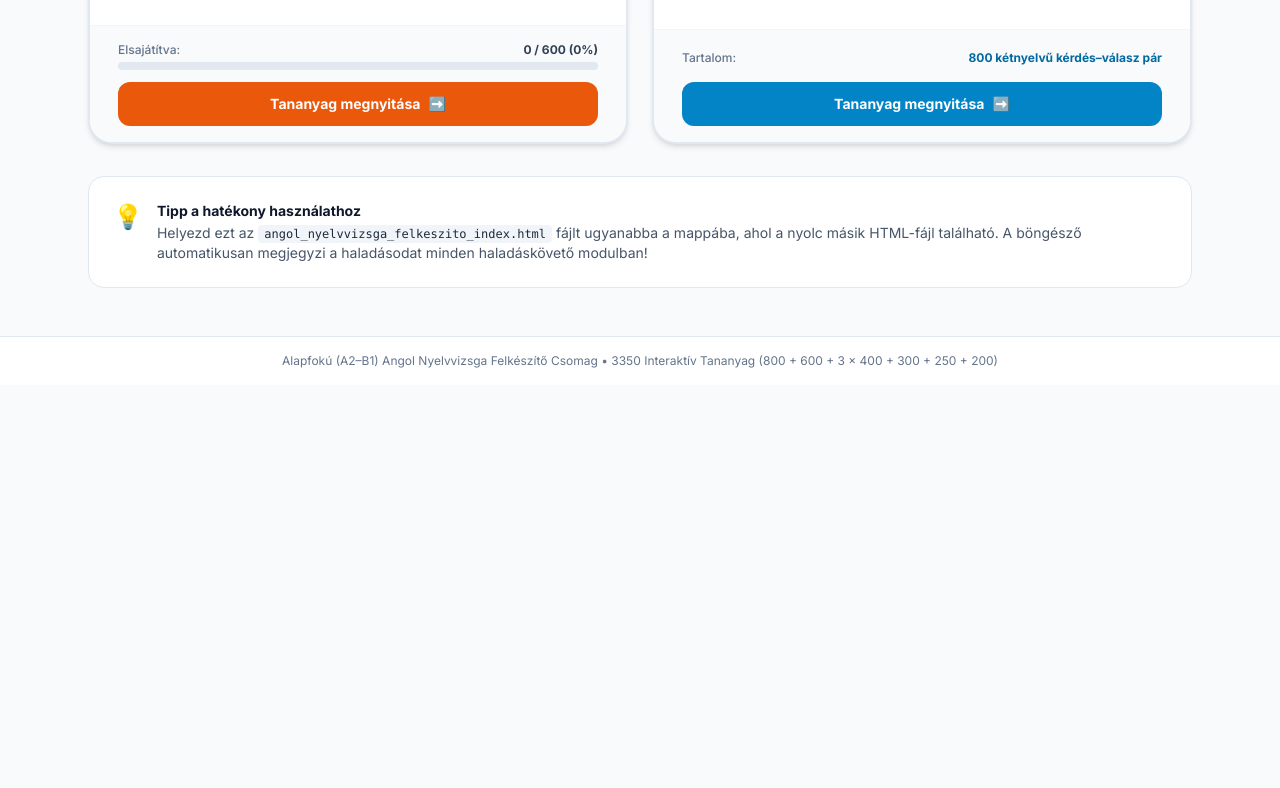
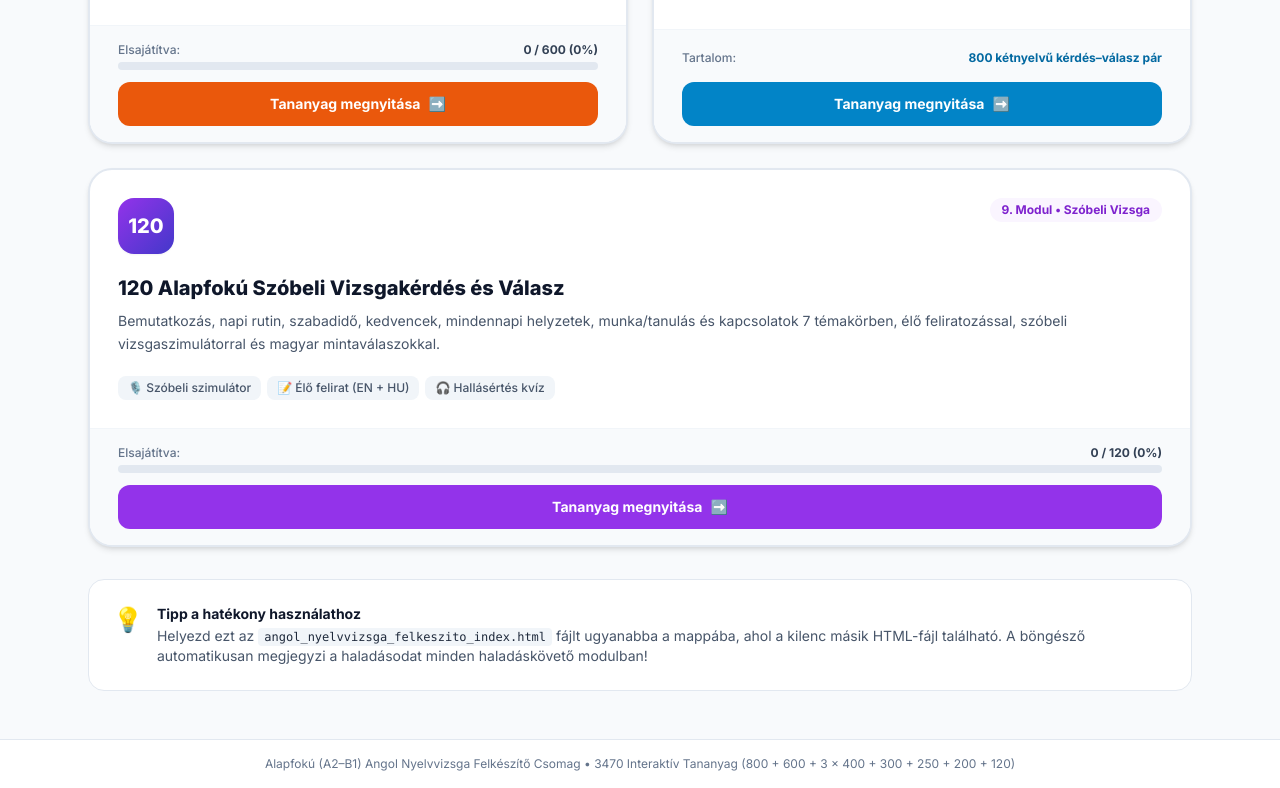
Before and after one commit to vlgyok2-byte/angol, a plain HTML site: page angol_nyelvvizsga_felkeszito_index.html in a window 1280 px wide. Shown: the part 1914-2702 px from the top of the page. Before the commit the page ends 2299 px from the top, so only its background shows below. Drawn offline with nearby package versions, Linux system fonts and the light colour scheme.

Commit message:
Update content for 9 modules and progress tracking

```diff
--- a/angol_nyelvvizsga_felkeszito_index.html
+++ b/angol_nyelvvizsga_felkeszito_index.html
@@ -31,7 +31,7 @@
                 </div>
                 <div>
                     <h1 class="text-lg sm:text-xl font-extrabold text-slate-900 leading-tight">Angol Nyelvvizsga Felkészítő</h1>
-                    <p class="text-xs text-slate-500">3350 interaktív tanulókártya és kérdés • Brit & Amerikai kiejtéssel</p>
+                    <p class="text-xs text-slate-500">3470 interaktív tanulókártya és kérdés • Brit & Amerikai kiejtéssel</p>
                 </div>
             </div>
 
@@ -40,7 +40,7 @@
                 <div>
                     <div class="flex items-center justify-between text-xs gap-4 mb-1">
                         <span class="font-semibold text-slate-600">Összesített haladás:</span>
-                        <span id="totalProgressText" class="font-extrabold text-emerald-700">0 / 2549 (0%)</span>
+                        <span id="totalProgressText" class="font-extrabold text-emerald-700">0 / 2669 (0%)</span>
                     </div>
                     <div class="w-44 h-2 bg-slate-200 rounded-full overflow-hidden">
                         <div id="totalProgressBar" class="h-full bg-emerald-500 transition-all duration-500" style="width: 0%"></div>
@@ -60,7 +60,7 @@
                 Válaszd ki a gyakorolni kívánt tananyagmodult!
             </h2>
             <p class="text-sm sm:text-base text-slate-300 max-w-2xl mx-auto leading-relaxed">
-                A 8 modul összesen 3350 válogatott tételt tartalmaz példamondatokkal, definíciókkal, magyar fordítással, vizsgatippekkel, kvízzel és beépített hangszintézissel.
+                A 9 modul összesen 3470 válogatott tételt tartalmaz példamondatokkal, definíciókkal, magyar fordítással, vizsgatippekkel, kvízzel és beépített hangszintézissel.
             </p>
         </div>
     </section>
@@ -432,6 +432,52 @@
                 </div>
             </a>
 
+            <!-- 9. MODUL: 120 SZÓBELI KÉRDÉS ÉS VÁLASZ -->
+            <a href="120_angol_kerdes_es_valasz_alapfok_szobeli_nyelvvizsga_felkeszito.html" class="group bg-white rounded-3xl border-2 border-slate-200 hover:border-purple-500 shadow-md hover:shadow-xl transition-all duration-300 flex flex-col justify-between overflow-hidden md:col-span-2">
+                <div class="p-6 sm:p-7 space-y-5">
+                    <div class="flex items-start justify-between gap-3">
+                        <div class="w-14 h-14 rounded-2xl bg-gradient-to-br from-purple-600 to-indigo-700 text-white flex items-center justify-center font-extrabold text-xl shadow-sm group-hover:scale-105 transition-transform">
+                            120
+                        </div>
+                        <span class="px-3 py-1 rounded-full bg-purple-50 text-purple-700 font-bold text-xs">
+                            9. Modul • Szóbeli Vizsga
+                        </span>
+                    </div>
+
+                    <div>
+                        <h3 class="text-xl font-extrabold text-slate-900 group-hover:text-purple-600 transition-colors mb-2">
+                            120 Alapfokú Szóbeli Vizsgakérdés és Válasz
+                        </h3>
+                        <p class="text-sm text-slate-600 leading-relaxed">
+                            Bemutatkozás, napi rutin, szabadidő, kedvencek, mindennapi helyzetek, munka/tanulás és kapcsolatok 7 témakörben, élő feliratozással, szóbeli vizsgaszimulátorral és magyar mintaválaszokkal.
+                        </p>
+                    </div>
+
+                    <div class="flex flex-wrap gap-1.5 text-xs font-medium text-slate-600">
+                        <span class="px-2.5 py-1 rounded-lg bg-slate-100">🎙️ Szóbeli szimulátor</span>
+                        <span class="px-2.5 py-1 rounded-lg bg-slate-100">📝 Élő felirat (EN + HU)</span>
+                        <span class="px-2.5 py-1 rounded-lg bg-slate-100">🎧 Hallásértés kvíz</span>
+                    </div>
+                </div>
+
+                <div class="px-6 sm:px-7 py-4 bg-slate-50 border-t border-slate-100 space-y-3">
+                    <div>
+                        <div class="flex items-center justify-between text-xs mb-1">
+                            <span class="font-medium text-slate-500">Elsajátítva:</span>
+                            <span id="prog-text-9" class="font-bold text-slate-700">0 / 120 (0%)</span>
+                        </div>
+                        <div class="w-full h-2 bg-slate-200 rounded-full overflow-hidden">
+                            <div id="prog-bar-9" class="h-full bg-purple-600 transition-all duration-300" style="width: 0%"></div>
+                        </div>
+                    </div>
+
+                    <div class="w-full py-3 px-4 rounded-xl bg-purple-600 group-hover:bg-purple-700 text-white font-bold text-sm text-center shadow-xs transition flex items-center justify-center gap-2">
+                        <span>Tananyag megnyitása</span>
+                        <span class="group-hover:translate-x-1 transition-transform">➡️</span>
+                    </div>
+                </div>
+            </a>
+
         </div>
 
         <!-- Használati tipp sáv -->
@@ -441,7 +487,7 @@
                 <div>
                     <h4 class="text-sm font-bold text-slate-900">Tipp a hatékony használathoz</h4>
                     <p class="text-xs sm:text-sm text-slate-600 mt-0.5">
-                        Helyezd ezt az <code class="px-1.5 py-0.5 rounded bg-slate-100 text-slate-800 font-mono text-xs">angol_nyelvvizsga_felkeszito_index.html</code> fájlt ugyanabba a mappába, ahol a nyolc másik HTML-fájl található. A böngésző automatikusan megjegyzi a haladásodat minden haladáskövető modulban!
+                        Helyezd ezt az <code class="px-1.5 py-0.5 rounded bg-slate-100 text-slate-800 font-mono text-xs">angol_nyelvvizsga_felkeszito_index.html</code> fájlt ugyanabba a mappába, ahol a kilenc másik HTML-fájl található. A böngésző automatikusan megjegyzi a haladásodat minden haladáskövető modulban!
                     </p>
                 </div>
             </div>
@@ -451,7 +497,7 @@
     <!-- Lábléc -->
     <footer class="bg-white border-t border-slate-200 py-4">
         <div class="max-w-6xl mx-auto px-4 text-center text-xs text-slate-500">
-            Alapfokú (A2–B1) Angol Nyelvvizsga Felkészítő Csomag • 3350 Interaktív Tananyag (800 + 600 + 3 × 400 + 300 + 250 + 200)
+            Alapfokú (A2–B1) Angol Nyelvvizsga Felkészítő Csomag • 3470 Interaktív Tananyag (800 + 600 + 3 × 400 + 300 + 250 + 200 + 120)
         </div>
     </footer>
 
@@ -464,7 +510,8 @@
                 { key: 'uncountable250_learned', total: 250, textId: 'prog-text-4', barId: 'prog-bar-4' },
                 { key: 'tenses200_learned', total: 200, textId: 'prog-text-5', barId: 'prog-bar-5' },
                 { key: 'medvocab300_learned', total: 299, textId: 'prog-text-6', barId: 'prog-bar-6' },
-                { key: 'insteadOfVery_learned', total: 600, textId: 'prog-text-7', barId: 'prog-bar-7' }
+                { key: 'insteadOfVery_learned', total: 600, textId: 'prog-text-7', barId: 'prog-bar-7' },
+                { key: 'english_oral_120_learned_v2', total: 120, textId: 'prog-text-9', barId: 'prog-bar-9' }
             ];
 
             let totalLearned = 0;
```
